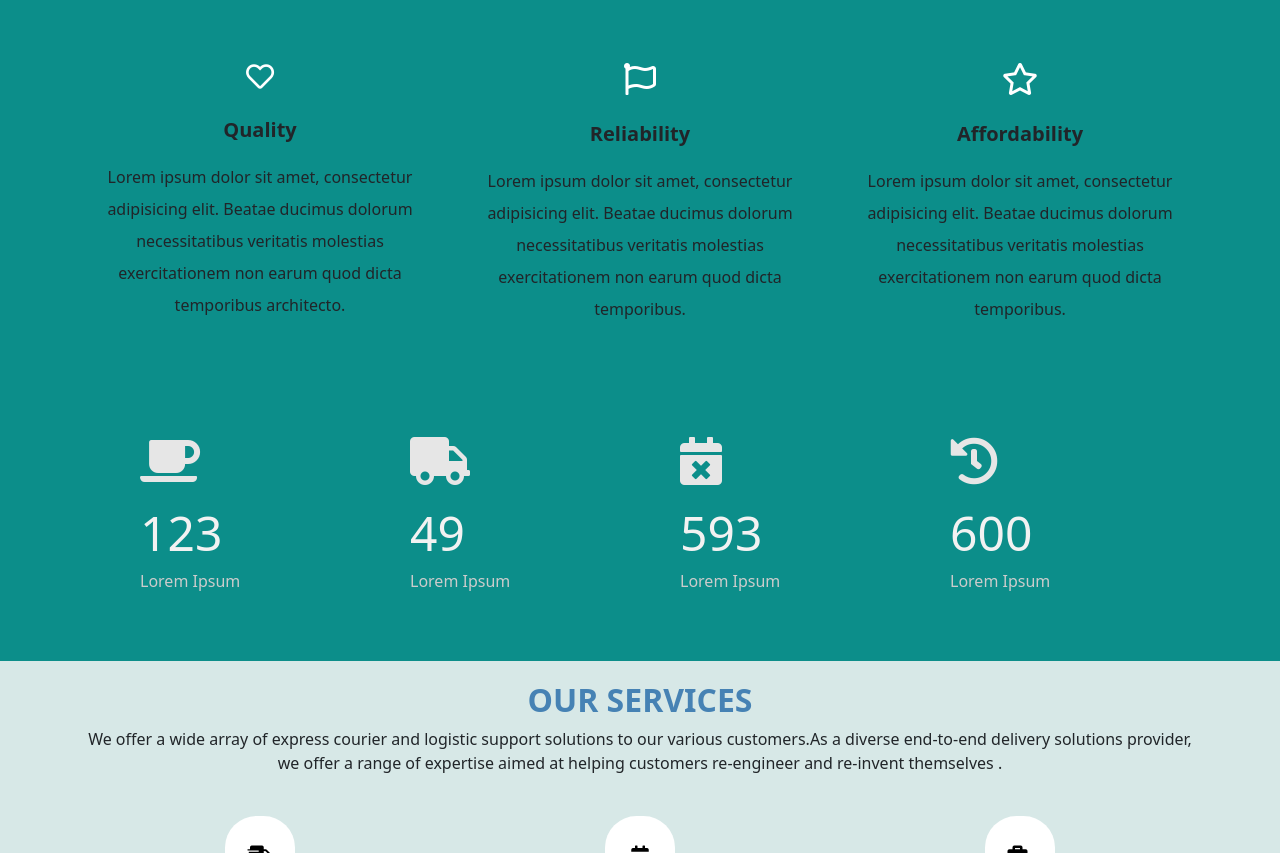
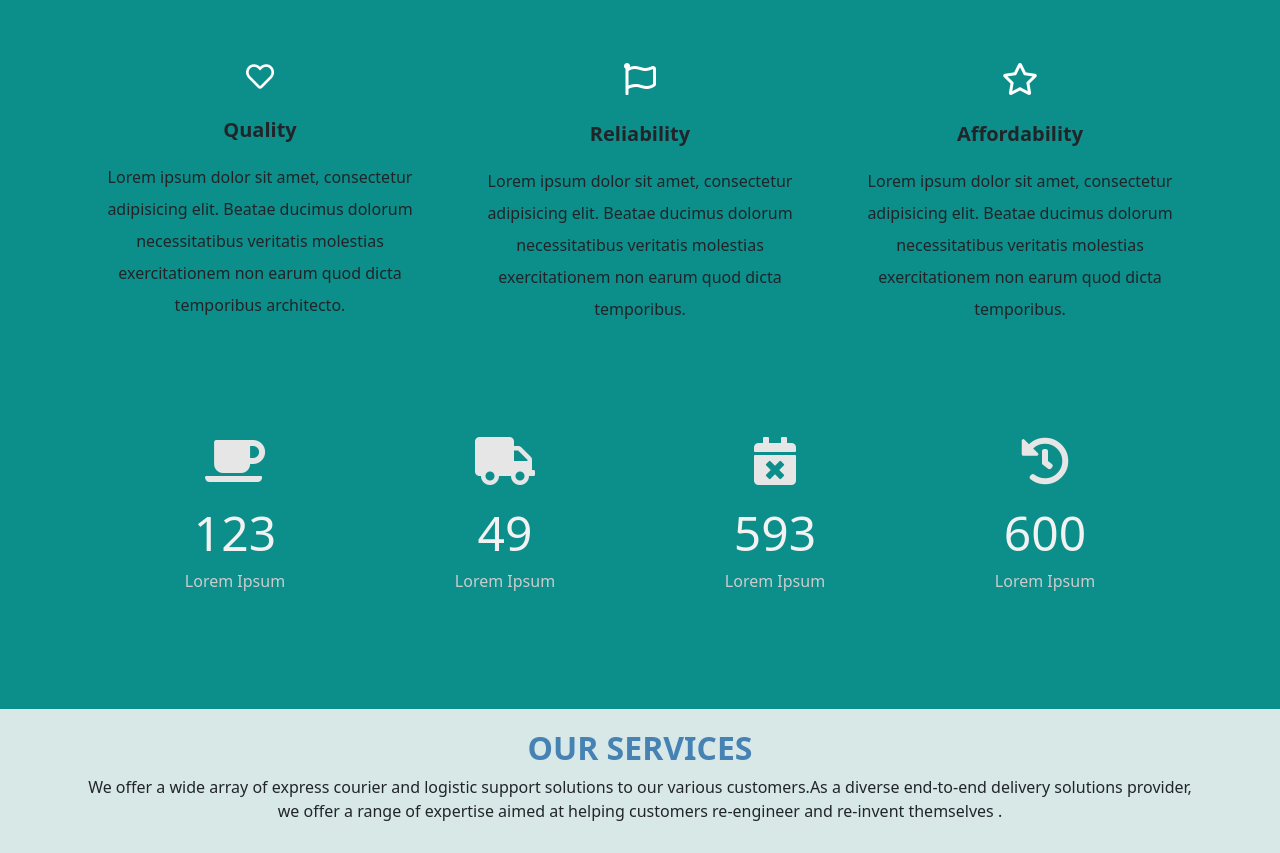
Before and after one commit to mwendah/Supplies, a PHP site: page / in a window 1280 px wide. Shown: the part 801-1654 px from the top of the page. Run offline with PHP 8.4, Linux system fonts and the light colour scheme; some libraries are stand-ins or nearby versions.

Commit message:
Add files via upload

```diff
--- a/index.html
+++ b/index.html
@@ -85,24 +85,24 @@
                     </div>
                </div>
            </div>
-           <div class="counter-up">
+           <div class="counter-up ">
            		<div class="content">
-           			<div class="box">
+           			<div class="box col-md-4 text-center sec-1-item mb-5">
            				<div class="icon"><i class="fas fa-coffee"></i></div>
            				<div class="counter">123</div>
            				<div class="text">Lorem Ipsum</div>
            			</div>
-           			           			<div class="box">
+           			<div class="box col-md-4 text-center sec-1-item mb-5">
            				<div class="icon"><i class="fas fa-truck"></i></div>
            				<div class="counter">49</div>
            				<div class="text">Lorem Ipsum</div>
            			</div>
-           			           			<div class="box">
+           			<div class="box col-md-4 text-center sec-1-item mb-5">
            				<div class="icon"><i class="fas fa-calendar-times"></i></div>
            				<div class="counter">593</div>
            				<div class="text">Lorem Ipsum</div>
            			</div>
-           			           			<div class="box">
+           			<div class="box col-md-4 text-center sec-1-item mb-5">
            				<div class="icon"><i class="fas fa-history"></i></div>
            				<div class="counter">600</div>
            				<div class="text">Lorem Ipsum</div>
--- a/style.css
+++ b/style.css
@@ -92,6 +92,8 @@ header{
 .About{
 	background-color: #0c8e8a;
 	padding: 8px 0;
+
+
 
 }
 
```
